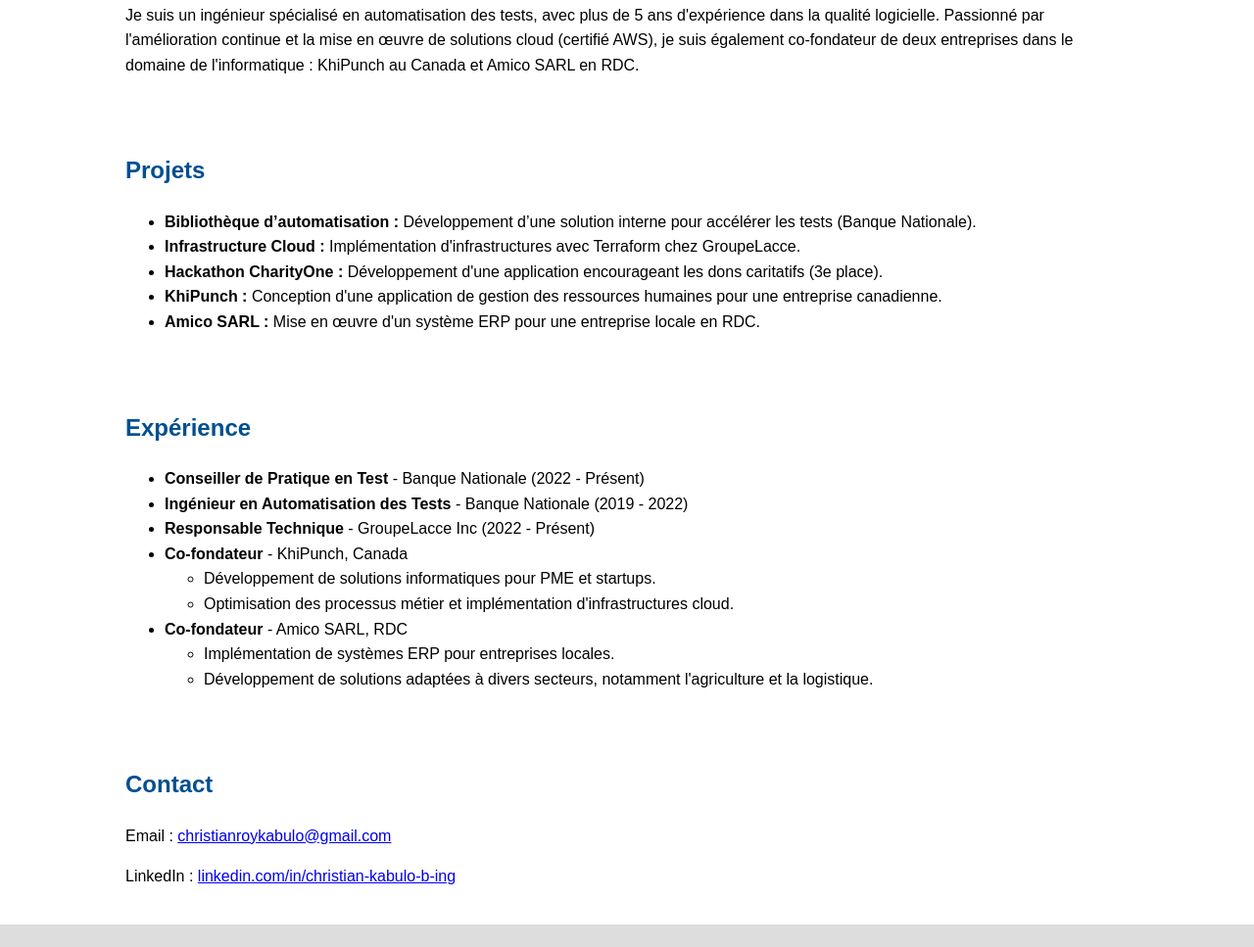
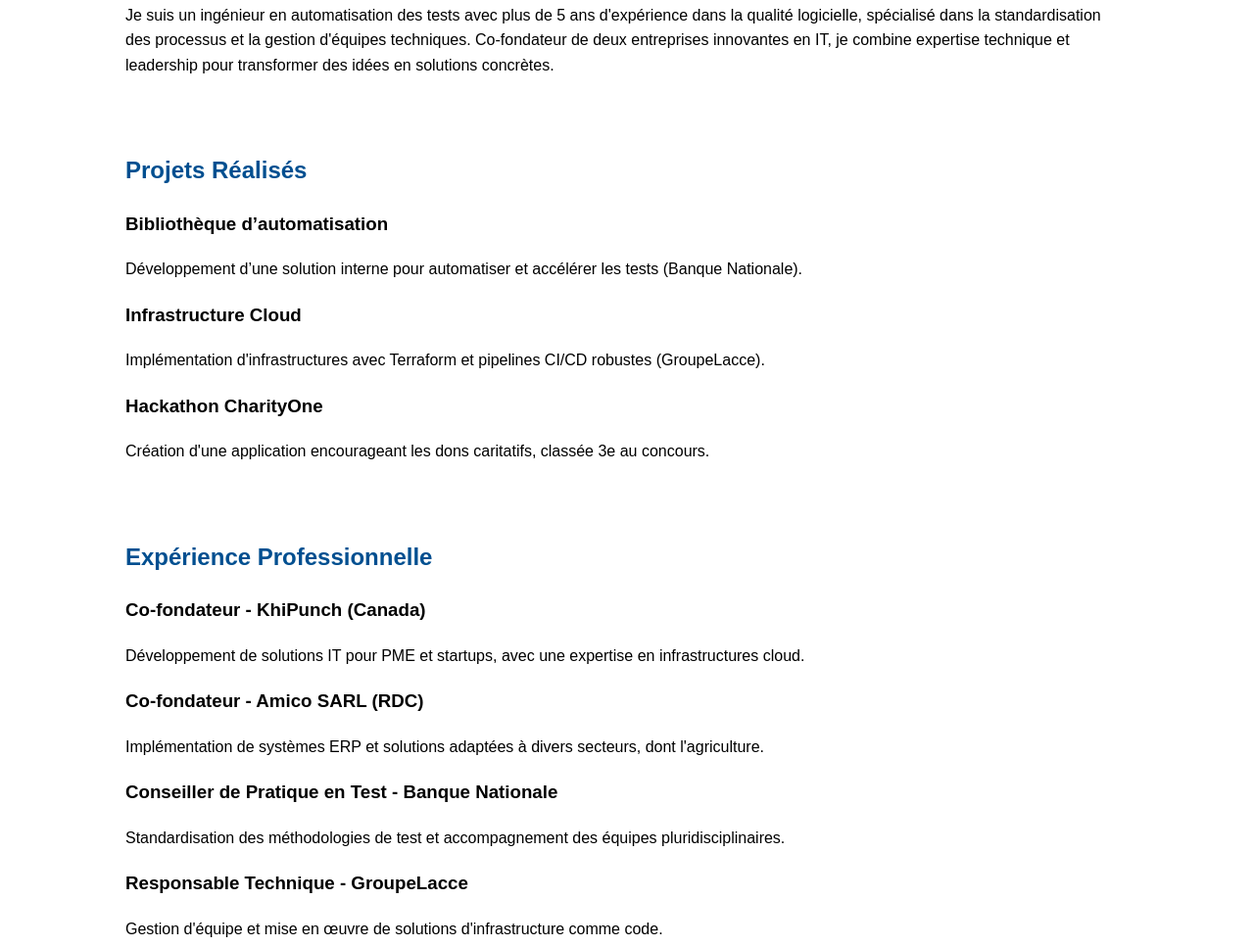
Before and after one commit to christiankabs/Portifolio, a plain HTML site: page index.html in a window 1280 px wide. Shown: the part 298-1265 px from the top of the page at 98% size. Drawn offline with Linux system fonts and the light colour scheme.

Commit message:
Update index.html

```diff
--- a/index.html
+++ b/index.html
@@ -10,7 +10,7 @@
     <header>
         <div class="container">
             <h1>Christian Kabulo</h1>
-            <p>Ingénieur en Automatisation des Tests | Conseiller en Pratique de Test | Co-Fondateur | AWS Certified</p>
+            <p>Co-fondateur | Ingénieur en Automatisation des Tests | Conseiller en Pratique de Test</p>
             <nav>
                 <ul>
                     <li><a href="#about">À propos</a></li>
@@ -25,43 +25,52 @@
     <section id="about">
         <div class="container">
             <h2>À propos</h2>
-            <p>Je suis un ingénieur spécialisé en automatisation des tests, avec plus de 5 ans d'expérience dans la qualité logicielle. Passionné par l'amélioration continue et la mise en œuvre de solutions cloud (certifié AWS), je suis également co-fondateur de deux entreprises dans le domaine de l'informatique : KhiPunch au Canada et Amico SARL en RDC.</p>
+            <p>
+                Je suis un ingénieur en automatisation des tests avec plus de 5 ans d'expérience dans la qualité logicielle,
+                spécialisé dans la standardisation des processus et la gestion d'équipes techniques.
+                Co-fondateur de deux entreprises innovantes en IT, je combine expertise technique et leadership pour
+                transformer des idées en solutions concrètes.
+            </p>
         </div>
     </section>
 
     <section id="projects">
         <div class="container">
-            <h2>Projets</h2>
-            <ul>
-                <li><strong>Bibliothèque d’automatisation :</strong> Développement d’une solution interne pour accélérer les tests (Banque Nationale).</li>
-                <li><strong>Infrastructure Cloud :</strong> Implémentation d'infrastructures avec Terraform chez GroupeLacce.</li>
-                <li><strong>Hackathon CharityOne :</strong> Développement d'une application encourageant les dons caritatifs (3e place).</li>
-                <li><strong>KhiPunch :</strong> Conception d'une application de gestion des ressources humaines pour une entreprise canadienne.</li>
-                <li><strong>Amico SARL :</strong> Mise en œuvre d'un système ERP pour une entreprise locale en RDC.</li>
-            </ul>
+            <h2>Projets Réalisés</h2>
+            <div class="project">
+                <h3>Bibliothèque d’automatisation</h3>
+                <p>Développement d’une solution interne pour automatiser et accélérer les tests (Banque Nationale).</p>
+            </div>
+            <div class="project">
+                <h3>Infrastructure Cloud</h3>
+                <p>Implémentation d'infrastructures avec Terraform et pipelines CI/CD robustes (GroupeLacce).</p>
+            </div>
+            <div class="project">
+                <h3>Hackathon CharityOne</h3>
+                <p>Création d'une application encourageant les dons caritatifs, classée 3e au concours.</p>
+            </div>
         </div>
     </section>
 
     <section id="experience">
         <div class="container">
-            <h2>Expérience</h2>
-            <ul>
-                <li><strong>Conseiller de Pratique en Test</strong> - Banque Nationale (2022 - Présent)</li>
-                <li><strong>Ingénieur en Automatisation des Tests</strong> - Banque Nationale (2019 - 2022)</li>
-                <li><strong>Responsable Technique</strong> - GroupeLacce Inc (2022 - Présent)</li>
-                <li><strong>Co-fondateur</strong> - KhiPunch, Canada
-                    <ul>
-                        <li>Développement de solutions informatiques pour PME et startups.</li>
-                        <li>Optimisation des processus métier et implémentation d'infrastructures cloud.</li>
-                    </ul>
-                </li>
-                <li><strong>Co-fondateur</strong> - Amico SARL, RDC
-                    <ul>
-                        <li>Implémentation de systèmes ERP pour entreprises locales.</li>
-                        <li>Développement de solutions adaptées à divers secteurs, notamment l'agriculture et la logistique.</li>
-                    </ul>
-                </li>
-            </ul>
+            <h2>Expérience Professionnelle</h2>
+            <div class="job">
+                <h3>Co-fondateur - KhiPunch (Canada)</h3>
+                <p>Développement de solutions IT pour PME et startups, avec une expertise en infrastructures cloud.</p>
+            </div>
+            <div class="job">
+                <h3>Co-fondateur - Amico SARL (RDC)</h3>
+                <p>Implémentation de systèmes ERP et solutions adaptées à divers secteurs, dont l'agriculture.</p>
+            </div>
+            <div class="job">
+                <h3>Conseiller de Pratique en Test - Banque Nationale</h3>
+                <p>Standardisation des méthodologies de test et accompagnement des équipes pluridisciplinaires.</p>
+            </div>
+            <div class="job">
+                <h3>Responsable Technique - GroupeLacce</h3>
+                <p>Gestion d'équipe et mise en œuvre de solutions d'infrastructure comme code.</p>
+            </div>
         </div>
     </section>
 
```
